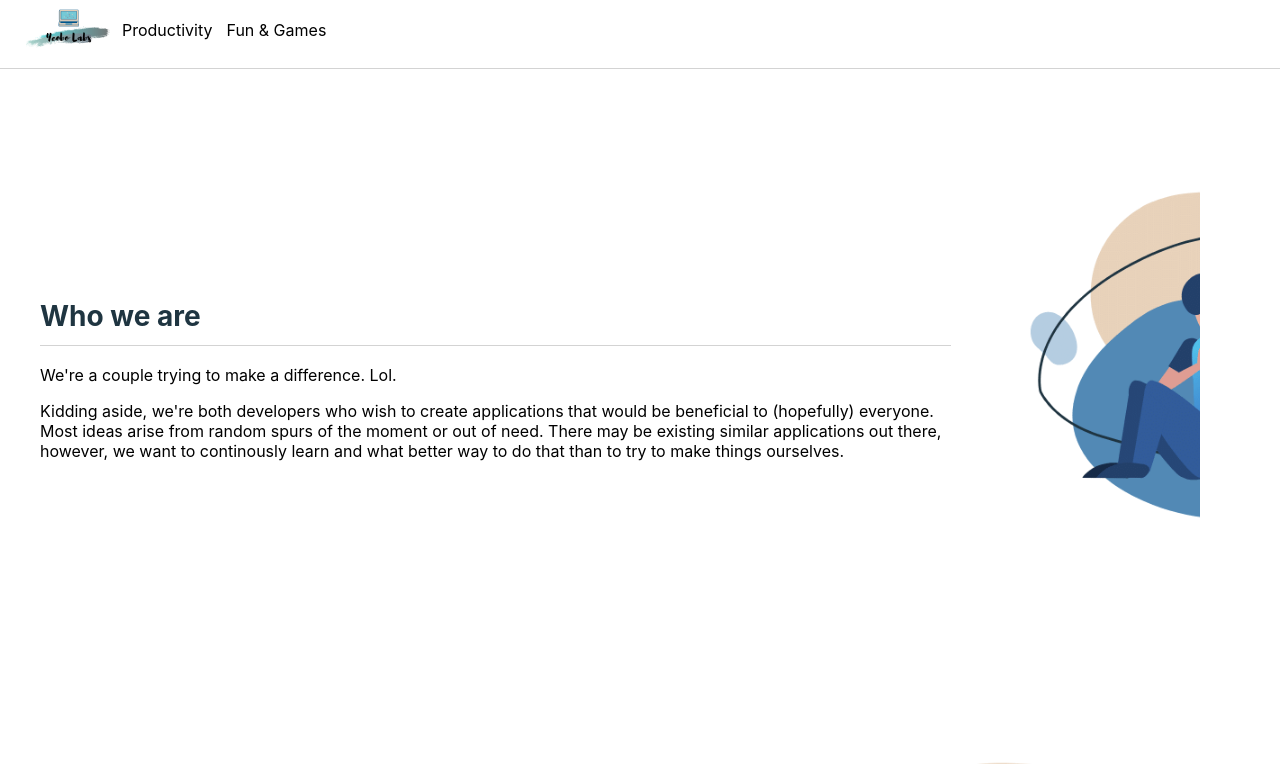
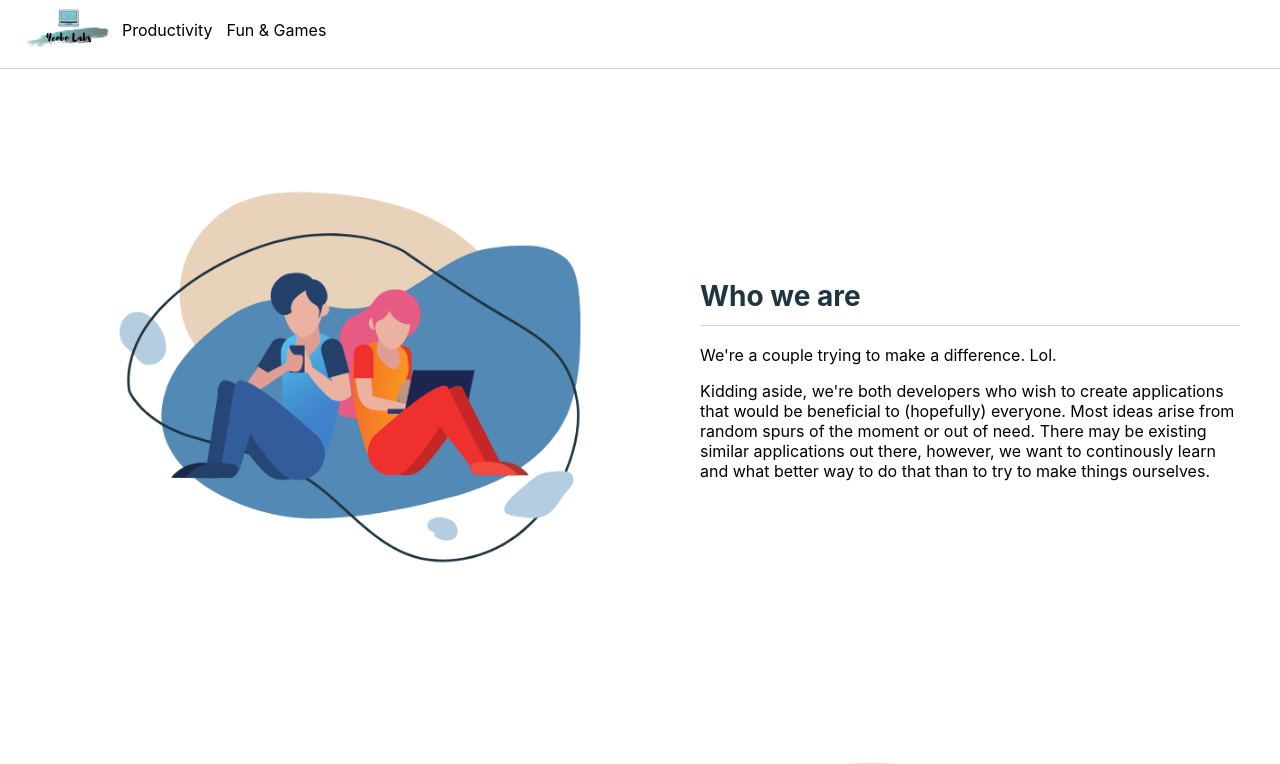
Before and after one commit to yeobo-labs/web, a React (Create React App) app in the folder web-react/: page /about in a window 1280 px wide. Shown: the top 764 px of the page. Built offline with nearby package versions, Linux system fonts and the light colour scheme.

Commit message:
use video in /portfolio

```diff
--- a/web-react/src/pages/about/index.tsx
+++ b/web-react/src/pages/about/index.tsx
@@ -6,11 +6,17 @@ import contactImg from './images/get-in-touch.png';
 const About = () => {
     return (
         <main>
-            <MediaTextSection heading="Who we are" imageSide="left" image={{ src: whoWeAreImg, alt: '' }}>
+            <MediaTextSection
+                heading="Who we are"
+                mediaSide="left"
+                image={{ src: whoWeAreImg, alt: '' }}>
                 <p>We're a couple trying to make a difference. Lol.</p>
                 <p>Kidding aside, we're both developers who wish to create applications that would be beneficial to (hopefully) everyone. Most ideas arise from random spurs of the moment or out of need. There may be existing similar applications out there, however, we want to continously learn and what better way to do that than to try to make things ourselves.</p>
             </MediaTextSection>
-            <MediaTextSection heading="Get in touch" imageSide="right" image={{ src: contactImg, alt: '' }}>
+            <MediaTextSection
+                heading="Get in touch"
+                mediaSide="right"
+                image={{ src: contactImg, alt: '' }}>
                 <p>We'd love to here your feedback on our works. We can also cater project requests, if any. Send us an email at <a href="mailto:yeobolabs@gmail.com">yeobolabs@gmail.com</a>.</p>
             </MediaTextSection>
         </main>
--- a/web-react/src/pages/portfolio/index.tsx
+++ b/web-react/src/pages/portfolio/index.tsx
@@ -1,17 +1,23 @@
 import React from 'react';
 import { Link } from 'react-router-dom';
 import MediaTextSection from '../../components/layout/media-text-section';
-import productivityImage from './images/productivity.png';
-import gamesImage from './images/games.png';
+import gamesVideo from './videos/games.mp4';
+import productivityVideo from './videos/productivity.mp4';
 import './portfolio.css';
 
 const Portfolio = () => (
     <main>
-        <MediaTextSection heading="Productivity" imageSide="right" image={{ src: productivityImage, alt: 'Productivity' }}>
+        <MediaTextSection
+            heading="Productivity"
+            mediaSide="right"
+            video={{ src: productivityVideo, autoPlay: true, loop: true }}>
             <p>Tools that can boost your productivity, no matter what you do.</p>
             <Link to="/portfolio/productivity" className="portfolio__contentText__content--seeAll">See all</Link>
         </MediaTextSection>
-        <MediaTextSection heading="Fun &amp; Games" imageSide="left" image={{ src: gamesImage, alt: 'Fun and Games' }}>
+        <MediaTextSection
+            heading="Fun &amp; Games"
+            mediaSide="left"
+            video={{ src: gamesVideo, autoPlay: true, loop: true }}>
             <p>Fight boredom with some fun games to play with your friends.</p>
             <Link to="/portfolio/fun-games" className="portfolio__contentText__content--seeAll">See all</Link>
         </MediaTextSection>
```
Also changed, not shown: 2 other files (tests, documents, lock files or other folders).
